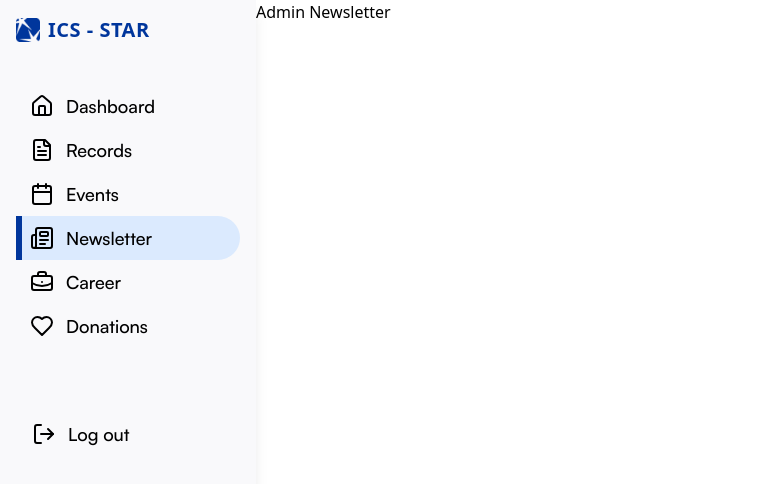
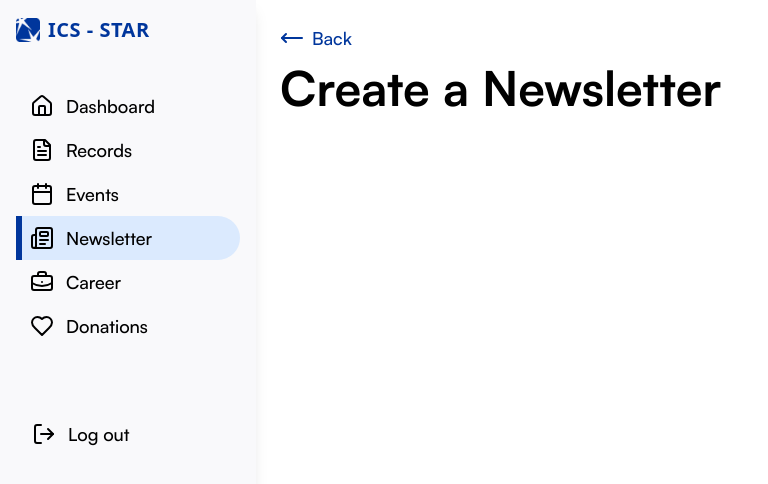
Before and after one commit to cazhiareese/ICS-STAR, a React (Vite) app in the folder app/: page /admin/newsletter/create-newsletter in a window 1280 px wide. Shown: the top 484 px of the page, without its empty margins (0-768 px from the left). Built offline with nearby package versions, Linux system fonts and the light colour scheme; no server answers.

Commit message:
chore: initialized the header and the navigation for the newsletter creation page

```diff
--- a/app/src/RootPages/AdminPages/NewsLetter/AdminCreateNewsLetter.jsx
+++ b/app/src/RootPages/AdminPages/NewsLetter/AdminCreateNewsLetter.jsx
@@ -1,9 +1,16 @@
 import React from 'react'
+import { MoveLeft } from 'lucide-react'
 
 function AdminCreateNewsletter() {
   return (
-    <div>
-      Admin Newsletter
+    <div className='p-6'>
+        {/* Back */}
+      <button className="flex gap-2 mb-3 flex-row items-center cursor-pointer" onClick={() => navigate(-1)}>
+        <MoveLeft className='text-primary'/>
+        <p className='text-primary font-satoshi-medium text-lg'>Back</p>
+      </button>
+      {/* Create an Event */}
+      <h1 className='font-satoshi-bold text-5xl mb-6'>Create a Newsletter</h1>
     </div>
   )
 }
--- a/app/src/RootPages/AdminPages/NewsLetter/AdminNewsLetter.jsx
+++ b/app/src/RootPages/AdminPages/NewsLetter/AdminNewsLetter.jsx
@@ -6,7 +6,9 @@ import EventsTable from '../../../components/AdminComponents/EventsTable';
 import CircularLoading from '../../../components/LoadingComponents/circularloading';
 import { Navigate, useNavigate } from 'react-router-dom';
 
+
 function AdminNewsletter() {
+  const navigate = useNavigate();
   const [page, setPage] = useState(1);
   const [totalPages, setTotalPages] = useState(48);
   const [newsletter, setNewsletter] = useState([]);
@@ -34,7 +36,7 @@ function AdminNewsletter() {
         <h1 className='font-satoshi-bold text-5xl text-black'>Newsletter</h1>
         <button
           className='flex flex-row items-center justify-center gap-2 font-satoshi-regular text-white bg-primary px-6 py-3 rounded-2xl hover:bg-hover cursor-pointer'
-          onClick={() => {}}
+          onClick={() => {navigate("/admin/newsletter/create-newsletter")}}
         >
           <Plus /> New Newsletter
         </button>
```
